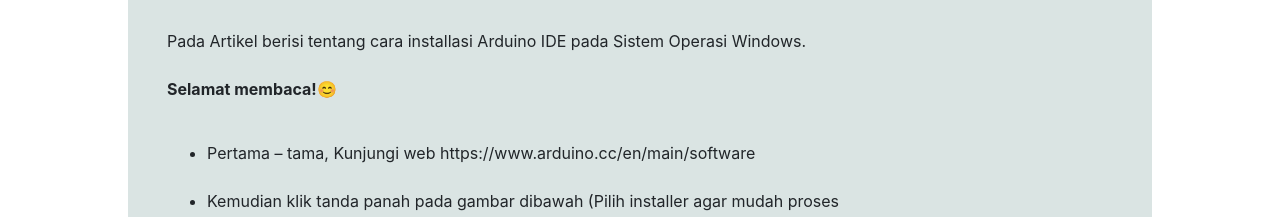
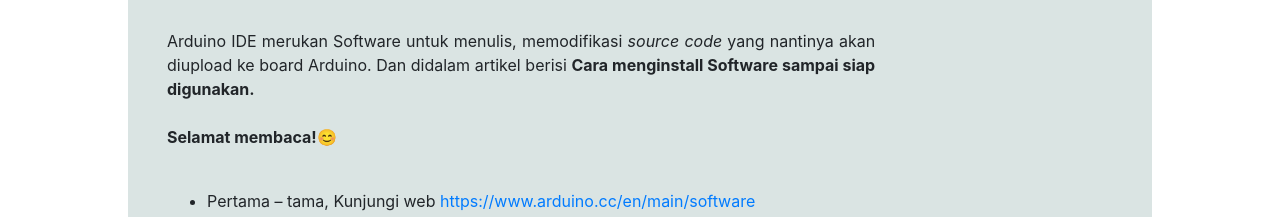
Before and after one commit to Hexazee/simple-web, a plain HTML site: page content/install-windows/win.html in a window 1280 px wide. Shown: the part 195-412 px from the top of the page. Drawn offline with Linux system fonts and the light colour scheme.

Commit message:
meralat isi dari tag p pertama

```diff
--- a/content/install-windows/win.html
+++ b/content/install-windows/win.html
@@ -43,10 +43,10 @@
                         <div class="col-md-11">
                         <h2><b>Installasi Arduino IDE pada OS Windows</b></h2> <br>
 
-                        <p>Pada Artikel berisi tentang cara installasi Arduino IDE pada Sistem Operasi Windows. <br><br><strong>Selamat membaca!😊</strong></p><br>
+                        <p>Arduino IDE merukan Software untuk menulis, memodifikasi <em>source code</em> yang nantinya akan diupload ke board Arduino. Dan didalam artikel berisi <b>Cara menginstall Software sampai siap digunakan.</b><br><br><strong>Selamat membaca!😊</strong></p><br>
 
                         <ul>
-                            <li>Pertama – tama, Kunjungi web https://www.arduino.cc/en/main/software</li><br>
+                            <li>Pertama – tama, Kunjungi web <a href="https://www.arduino.cc/en/main/software">https://www.arduino.cc/en/main/software</a></li><br>
 
                             <li>Kemudian klik tanda panah pada gambar dibawah (Pilih installer agar mudah proses        Installasinya)
                                 <img src="img/Capture.PNG" width="600px" height="300px" class="img-fluid mb-1 mt-1">
@@ -61,7 +61,7 @@
                             </li><br>
 
                             <li>
-                                Pilih <strong>I Agree</strong><br>
+                                Jika sudah dijalankan, pilih <strong>I Agree</strong><br>
                                 <img src="img/Capture3.PNG" width="600px" height="300px" class="img-fluid mb-1 mt-1">
                             </li><br>
 
```
